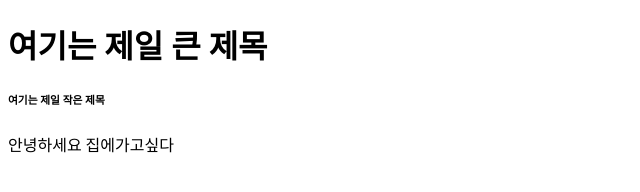
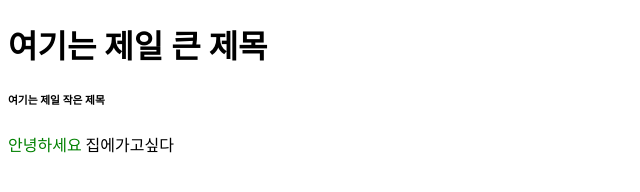
Before and after one commit to coconutparty/coconutparty.github.io, a plain HTML site: page study.html in a window 1280 px wide. Shown: the full height of the page, 0-640 px from the left. Drawn offline with Linux system fonts and the light colour scheme.

Commit message:
Update study.html

```diff
--- a/study.html
+++ b/study.html
@@ -2,11 +2,14 @@
 <html lang='ko'>
   <head>
     <title>HTML 연습</title>
+    <style>
+      #sp1 { color:green; }
+    </style>
   </head>
   <body>
     <h1>여기는 제일 큰 제목</h1>
     <h6>여기는 제일 작은 제목</h6>
-    <span>안녕하세요</span>
-    <span>집에가고싶다</span>
+    <span id="sp1">안녕하세요</span>
+    <span id="sp2">집에가고싶다</span>
   </body>
 </html>
```
